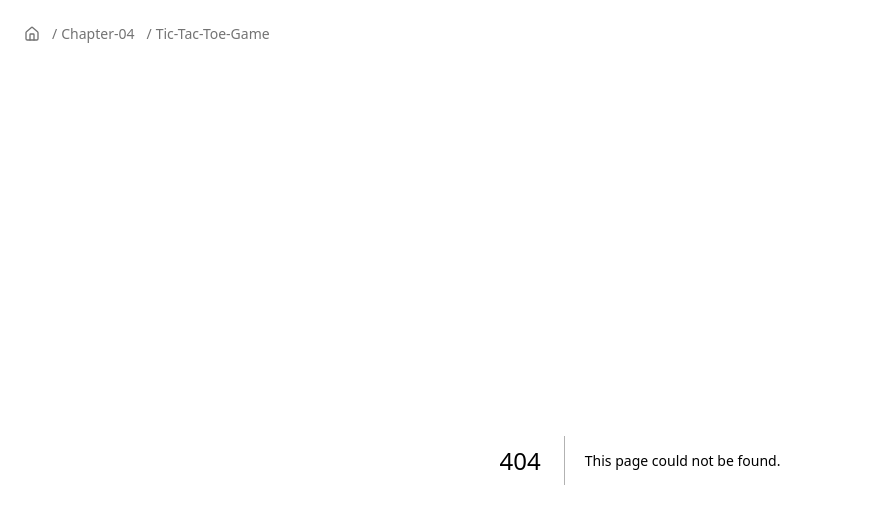
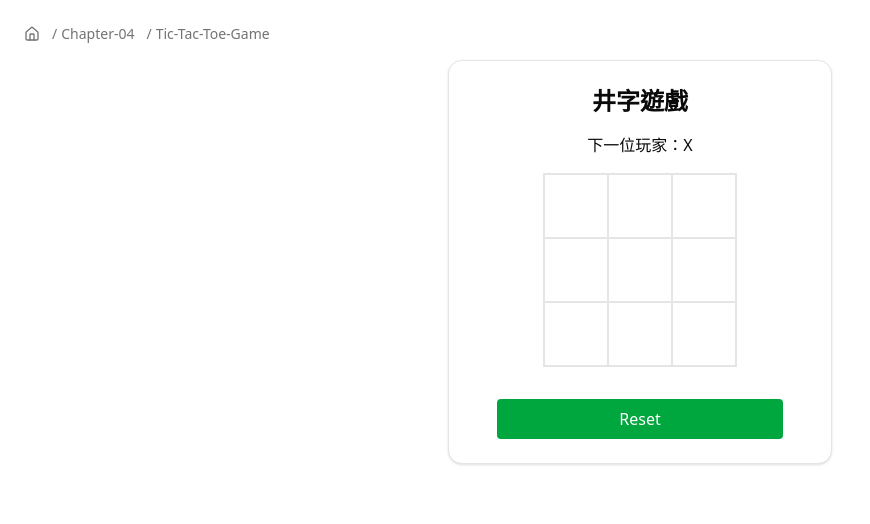
Before and after one commit to aiwlulu/react-interview-lab, a Next.js app: page /chapter-04/tic-tac-toe-game in a window 1280 px wide. Before the commit this address had no page. Shown: the top 524 px of the page, without its empty margins (0-870 px from the left). Built offline with nearby package versions, Linux system fonts and the light colour scheme.

Commit message:
feat(CH04-4.9): implement Tic-Tac-Toe game with game logic and reset

```diff
--- /dev/null
+++ b/src/app/chapter-04/tic-tac-toe-game/page.tsx
@@ -0,0 +1,112 @@
+"use client";
+
+import React, { useState } from "react";
+import { Card, CardContent } from "@/components/ui/card";
+
+// 計算勝利者
+function calculateWinner(squares: ("X" | "O" | null)[]): "X" | "O" | null {
+  const lines = [
+    [0, 1, 2],
+    [3, 4, 5],
+    [6, 7, 8],
+    [0, 3, 6],
+    [1, 4, 7],
+    [2, 5, 8],
+    [0, 4, 8],
+    [2, 4, 6],
+  ];
+  for (const [a, b, c] of lines) {
+    if (squares[a] && squares[a] === squares[b] && squares[a] === squares[c]) {
+      return squares[a];
+    }
+  }
+  return null;
+}
+
+export default function TicTacToePage() {
+  // 棋盤格子狀態
+  const [squares, setSquares] = useState<("X" | "O" | null)[]>(
+    Array(9).fill(null)
+  );
+  // true: X 下一手，false: O 下一手
+  const [xIsNext, setXIsNext] = useState(true);
+
+  const winner = calculateWinner(squares);
+  // 判斷是否平手：無勝者且格子都已填滿
+  const isDraw = !winner && squares.every((v) => v !== null);
+
+  // 點擊格子處理
+  const handleClick = (index: number) => {
+    if (winner || squares[index]) return;
+    const nextSquares = squares.slice();
+    nextSquares[index] = xIsNext ? "X" : "O";
+    setSquares(nextSquares);
+    setXIsNext(!xIsNext);
+  };
+
+  // 重置遊戲
+  const resetBoard = () => {
+    setSquares(Array(9).fill(null));
+    setXIsNext(true);
+  };
+
+  // 狀態文字
+  let statusText: string;
+  if (winner) {
+    statusText = `勝利者：${winner}`;
+  } else if (isDraw) {
+    statusText = "平手";
+  } else {
+    statusText = `下一位玩家：${xIsNext ? "X" : "O"}`;
+  }
+
+  return (
+    <Card className="p-6 max-w-sm mx-auto">
+      <CardContent className="space-y-4">
+        <h1 className="text-2xl font-bold text-center">井字遊戲</h1>
+        <p
+          className={
+            winner
+              ? "text-green-600 font-bold text-center"
+              : isDraw
+              ? "text-gray-600 font-bold text-center"
+              : "text-center"
+          }
+        >
+          {statusText}
+        </p>
+
+        {/* 棋盤置中處理 */}
+        <div className="flex justify-center">
+          <div className="grid grid-cols-3 border">
+            {squares.map((value, idx) => {
+              const borderClasses =
+                (idx % 3 !== 2 ? "border-r " : "") +
+                (idx < 6 ? "border-b" : "");
+              return (
+                <button
+                  key={idx}
+                  onClick={() => handleClick(idx)}
+                  className={
+                    "w-16 h-16 flex items-center justify-center " +
+                    "text-xl font-bold border " +
+                    borderClasses
+                  }
+                >
+                  {value}
+                </button>
+              );
+            })}
+          </div>
+        </div>
+
+        <button
+          onClick={resetBoard}
+          className="w-full mt-4 px-4 py-2 bg-green-600 text-white rounded hover:bg-green-700 transition"
+        >
+          Reset
+        </button>
+      </CardContent>
+    </Card>
+  );
+}
```
